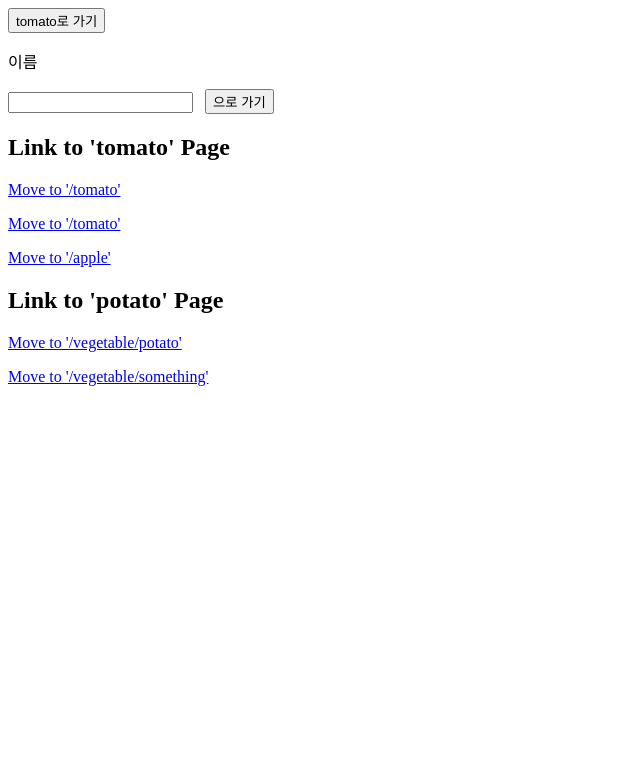
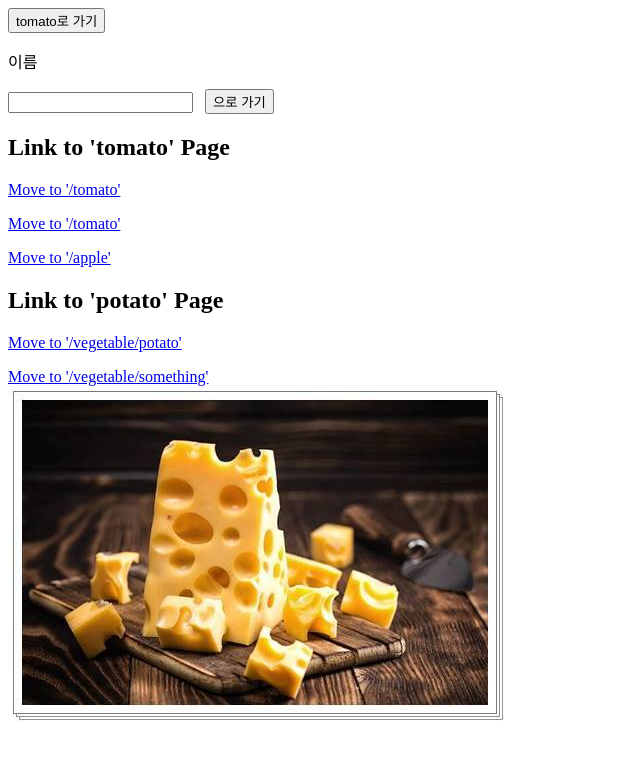
Before and after one commit to bakerstr221b/nextJSTutorial, a Next.js app: page / in a window 1280 px wide. Shown: the top 758 px of the page, without its empty margins (0-640 px from the left). Built offline with nearby package versions, Linux system fonts and the light colour scheme.

Commit message:
2.2 정적 파일 로드

```diff
--- a/pages/index.jsx
+++ b/pages/index.jsx
@@ -49,6 +49,9 @@ const App = () => {
           <a>Move to '/vegetable/something'</a>
         </Link>
       </div>
+      <div>
+        <img src="/cheese.jpg" alt="치즈" />
+      </div>
     </>
   );
 };
```
Also changed, not shown: public/cheese.jpg (added).
